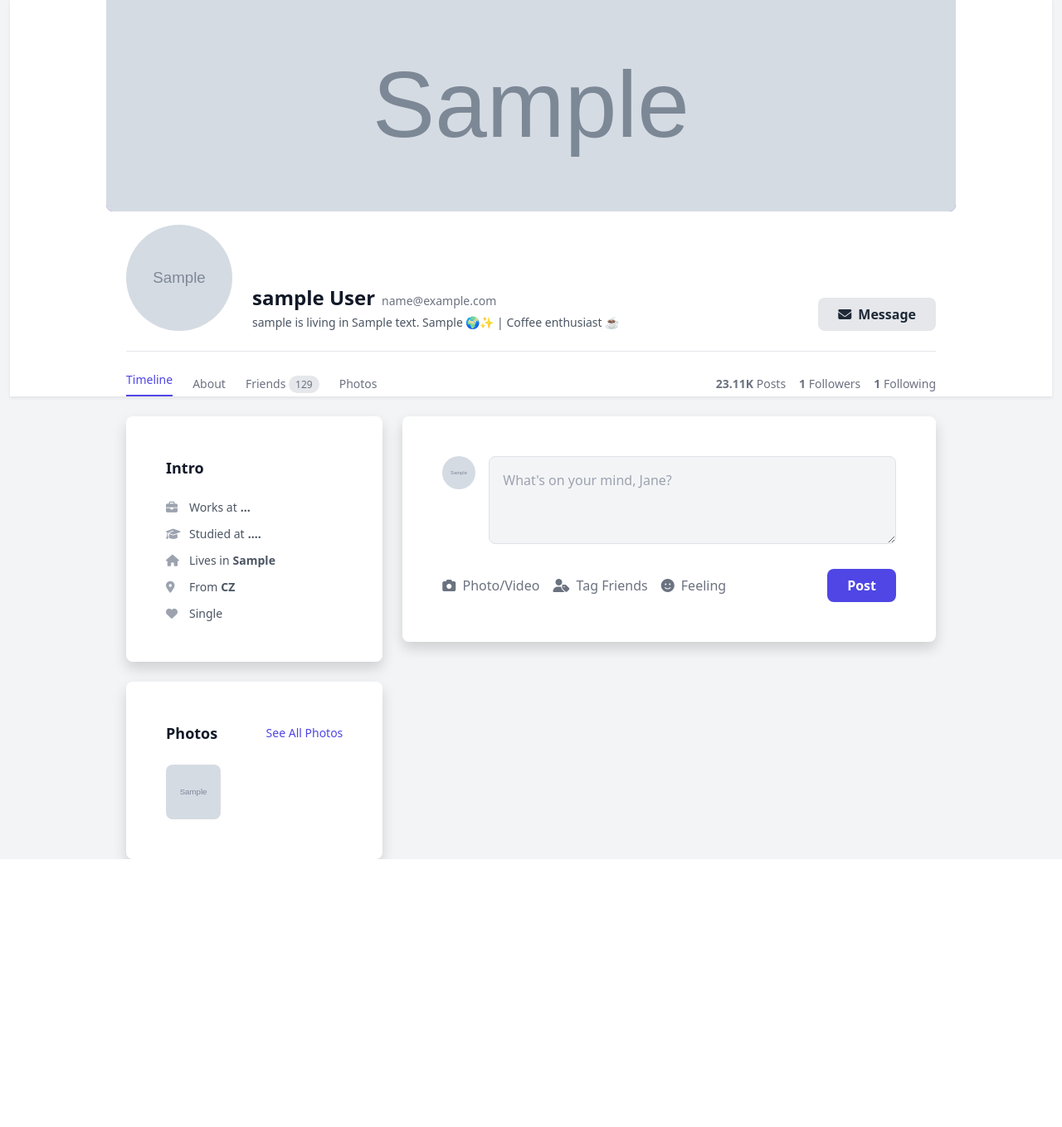
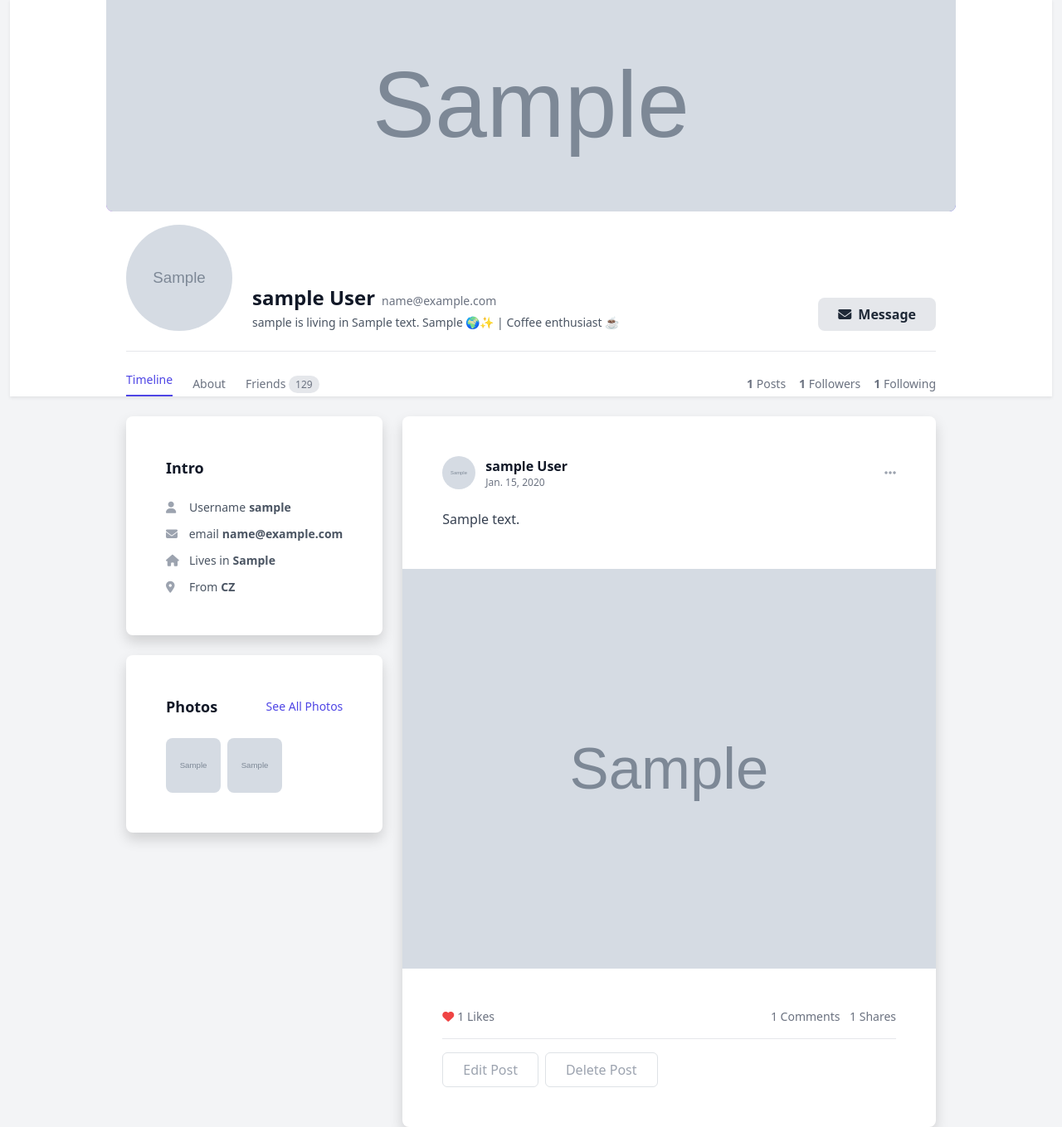
Before and after one commit to Esmat434/social-media-app, a Django app: a page that uses accounts/templates/accounts/profile.html in a window 1280 px wide. Shown: the part 89-1448 px from the top of the page at 83% size. Before the commit the page ends 1125 px from the top, so only its background shows below. Run offline with Django 5.2, Linux system fonts and the light colour scheme; a user stored in the database is signed in; tables that the repository leaves empty hold one stand-in row (values such as "Sample post"); grey boxes marked "Sample" are stand-in pictures; data that the repository does not hold is empty; parts of the project's set-up code (start-up, migrations or seed data) failed here and were passed over; some libraries are stand-ins or nearby versions.

Commit message:
fix profile template in accounts app

```diff
--- a/accounts/templates/accounts/profile.html
+++ b/accounts/templates/accounts/profile.html
@@ -63,9 +63,8 @@
                     <a href="#" class="text-sm font-medium text-indigo-600 dark:text-indigo-400 border-b-2 border-indigo-600 dark:border-indigo-400 pb-2">Timeline</a>
                     <a href="#" class="text-sm font-medium text-gray-500 hover:text-gray-700 dark:text-gray-400 dark:hover:text-gray-200">About</a>
                     <a href="#" class="text-sm font-medium text-gray-500 hover:text-gray-700 dark:text-gray-400 dark:hover:text-gray-200">Friends <span class="bg-gray-200 dark:bg-gray-700 rounded-full px-2 py-0.5 text-xs">129</span></a>
-                    <a href="#" class="text-sm font-medium text-gray-500 hover:text-gray-700 dark:text-gray-400 dark:hover:text-gray-200">Photos</a>
                      <div class="hidden sm:flex ml-auto items-center space-x-4 text-sm text-gray-500 dark:text-gray-400">
-                        <div><strong>23.11K</strong> Posts</div>
+                        <div><strong>{{ user.post.count }}</strong> Posts</div>
                         <div><strong>{{ user.follower_connections.count }}</strong> Followers</div>
                         <div><strong>{{ user.following_connections.count }}</strong> Following</div>
                     </div>
@@ -84,11 +83,10 @@
                 <div class="bg-white dark:bg-gray-800 p-5 rounded-lg shadow">
                     <h3 class="font-bold text-lg text-gray-900 dark:text-white">Intro</h3>
                     <ul class="mt-4 space-y-3 text-sm text-gray-600 dark:text-gray-300">
-                        <li class="flex items-center"><i class="fas fa-briefcase w-5 mr-2 text-gray-400"></i> Works at <a href="#" class="font-semibold ml-1">...</a></li>
-                        <li class="flex items-center"><i class="fas fa-graduation-cap w-5 mr-2 text-gray-400"></i> Studied at <a href="#" class="font-semibold ml-1">....</a></li>
+                        <li class="flex items-center"><i class="fas fa-user w-5 mr-2 text-gray-400"></i> Username <a href="#" class="font-semibold ml-1">{{ user.username }}</a></li>
+                        <li class="flex items-center"><i class="fas fa-envelope w-5 mr-2 text-gray-400"></i> email <a href="#" class="font-semibold ml-1">{{ user.email }}</a></li>
                         <li class="flex items-center"><i class="fas fa-home w-5 mr-2 text-gray-400"></i> Lives in <a href="#" class="font-semibold ml-1">{{ user.city }}</a></li>
                         <li class="flex items-center"><i class="fas fa-map-marker-alt w-5 mr-2 text-gray-400"></i> From <a href="#" class="font-semibold ml-1">{{ user.country }}</a></li>
-                        <li class="flex items-center"><i class="fas fa-heart w-5 mr-2 text-gray-400"></i> Single </li>
                     </ul>
                 </div>
 
@@ -102,10 +100,12 @@
                         {% if user.avatar %}
                             <img src="{{ user.avatar.url }}" class="rounded-lg aspect-square object-cover" alt="photo 1">
                         {% endif %}
-                        {% for post in posts %}
-                            {% if post.image %}
-                                <img src="{{ post.image.url }}" class="rounded-lg aspect-square object-cover" alt="photo 2">
-                            {% endif %}
+                        {% for post in user.post.all %}
+                            {% for media in post.post_media.all %}
+                                {% if media.media_type == 'image' %}
+                                    <img src="{{ media.file.url }}" class="rounded-lg aspect-square object-cover" alt="photo 2">
+                                {% endif %}
+                            {% endfor %}
                         {% endfor %}
                     </div>
                 </div>
@@ -113,29 +113,7 @@
 
             <!-- Right Column (Timeline) -->
             <div class="lg:col-span-2 space-y-6">
-                <!-- Create Post Card -->
-                <div class="bg-white dark:bg-gray-800 p-5 rounded-lg shadow">
-                    <div class="flex items-start space-x-4">
-                        {% if user.avatar %}
-                            <img class="h-10 w-10 rounded-full" src="{{ user.avatar.url }}" alt="User avatar">
-                        {% else %}
-                            <img class="h-10 w-10 rounded-full" src="https://www.shutterstock.com/image-vector/user-profile-icon-vector-avatar-600nw-2247726673.jpg" alt="User avatar">
-                        {% endif %}
-                        <div class="flex-1">
-                            <textarea class="w-full p-3 bg-gray-100 dark:bg-gray-700 rounded-lg border border-transparent focus:outline-none focus:ring-2 focus:ring-indigo-500 dark:text-gray-200" rows="3" placeholder="What's on your mind, Jane?"></textarea>
-                        </div>
-                    </div>
-                    <div class="flex justify-between items-center mt-4">
-                        <div class="flex space-x-4 text-gray-500 dark:text-gray-400">
-                            <button class="hover:text-indigo-600"><i class="fas fa-camera mr-1"></i> Photo/Video</button>
-                            <button class="hover:text-indigo-600"><i class="fas fa-user-tag mr-1"></i> Tag Friends</button>
-                            <button class="hover:text-indigo-600"><i class="fas fa-smile mr-1"></i> Feeling</button>
-                        </div>
-                        <button class="bg-indigo-600 hover:bg-indigo-700 text-white font-bold py-2 px-6 rounded-lg transition duration-300">Post</button>
-                    </div>
-                </div>
-
-                {% for post in posts %}
+                {% for post in user.post.all %}
                     <!-- Post 1 -->
                     <div class="bg-white dark:bg-gray-800 rounded-lg shadow">
                         <div class="p-5">
@@ -154,33 +132,43 @@
                                 <button class="text-gray-400 hover:text-gray-600"><i class="fas fa-ellipsis-h"></i></button>
                             </div>
                             <p class="mt-4 text-gray-700 dark:text-gray-300">
-                                {{ post.content|truncatewords:20 }}
+                                {{ post.content }}
                             </p>
                         </div>
-                        {% if post.image %}
-                            <img src="{{ post.image.url }}" class="w-full h-auto" alt="Post image">
-                        {% elif post.video %}
-                            <video controls class="w-full h-auto">
-                                <source src="{{ post.video.url }}" type="video/mp4">
-                                Your browser does not support the video tag.
-                            </video>
+                        {% if post.post_media.all %}
+                            {% if post.post_media.first.media_type == 'image' %}
+                                <img src="{{ post.post_media.first.file.url }}" class="w-full h-auto" alt="Post image">
+                            {% else %}
+                                <video controls class="w-full h-auto">
+                                    <source src="{{ post.post_media.first.file.url }}" type="video/mp4">
+                                    Your browser does not support the video tag.
+                                </video>
+                            {% endif %}
                         {% endif %}
                         <div class="p-5">
                             <div class="flex justify-between items-center text-sm text-gray-500 dark:text-gray-400">
                                 <div class="flex items-center space-x-1">
                                     <span class="text-red-500"><i class="fas fa-heart"></i></span>
-                                    <span>{{ post.likes }} Likes</span>
+                                    <span>{{ post.post_like.count }} Likes</span>
                                 </div>
                                 <div>
-                                    <span>{{ post.comments.count }} Comments</span>
-                                    <span class="ml-2">{{ post.shares.count }} Shares</span>
+                                    <span>{{ post.post_comment.count }} Comments</span>
+                                    <span class="ml-2">{{ post.post_share.count }} Shares</span>
                                 </div>
                             </div>
                             <div class="border-t border-gray-200 dark:border-gray-700 my-3"></div>
-                            <div class="flex justify-around text-gray-600 dark:text-gray-300">
-                                <button class="flex-1 text-center py-2 rounded-lg hover:bg-gray-100 dark:hover:bg-gray-700 transition"><i class="far fa-heart mr-2"></i>Like</button>
-                                <button class="flex-1 text-center py-2 rounded-lg hover:bg-gray-100 dark:hover:bg-gray-700 transition"><i class="far fa-comment-alt mr-2"></i>Comment</button>
-                                <button class="flex-1 text-center py-2 rounded-lg hover:bg-gray-100 dark:hover:bg-gray-700 transition"><i class="far fa-share-square mr-2"></i>Share</button>
+                            <div class="flex space-x-2">
+                                <a href="{% url 'mvt_posts:edit_post' post.pk %}">
+                                    <button class="text-gray-400 hover:text-gray-600 px-4 py-2 border rounded">
+                                        Edit Post
+                                    </button>
+                                </a>
+                                <form action="{% url 'mvt_posts:delete_post' post.pk %}" method="POST">
+                                    {% csrf_token %}
+                                    <button class="text-gray-400 hover:text-gray-600 px-4 py-2 border rounded">
+                                        Delete Post
+                                    </button>
+                                </form>
                             </div>
                         </div>
                     </div>
```
